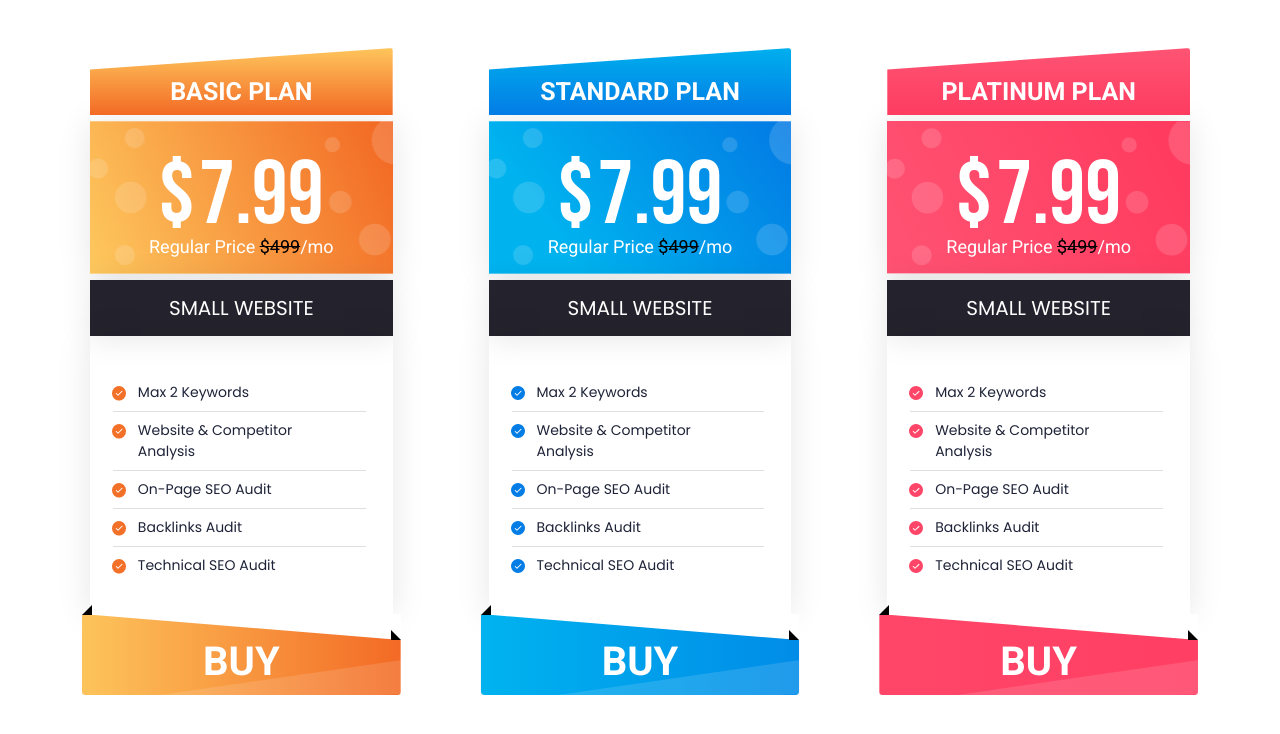
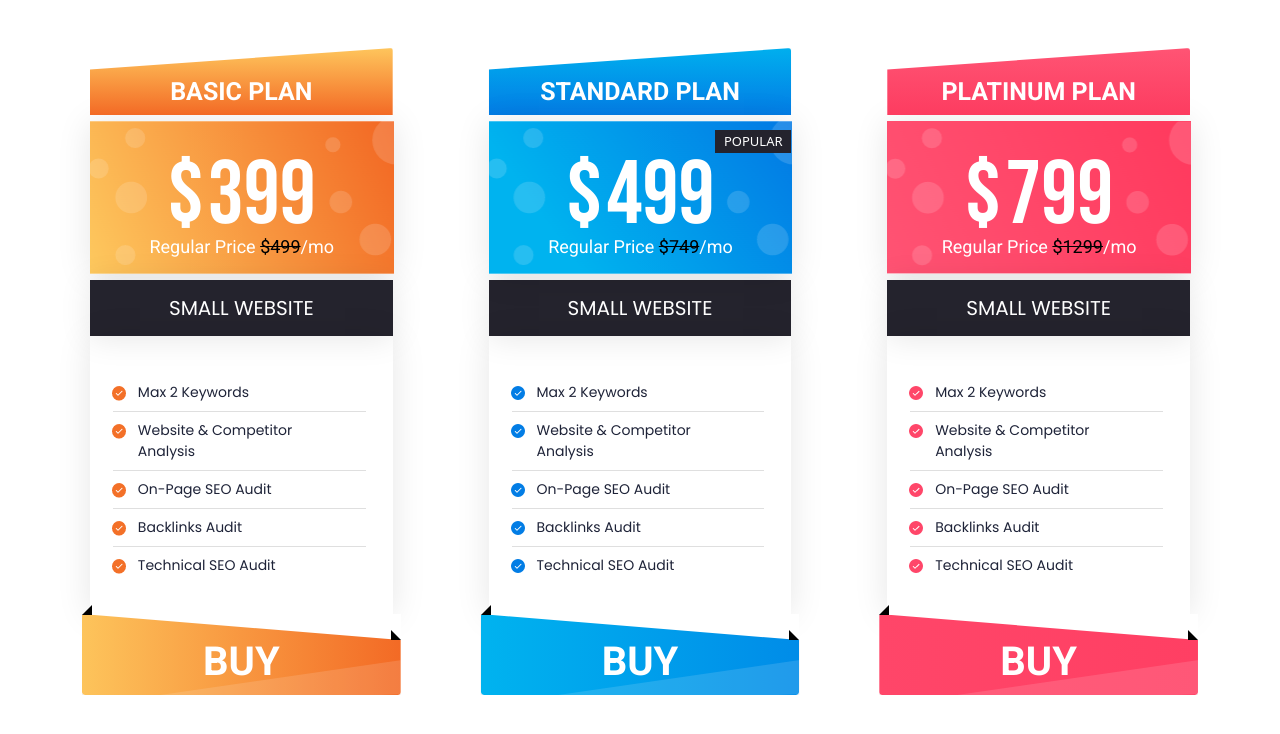
Before and after one commit to zkrana/bootstrap-responsive-pricing-table, a plain HTML site: page index.html in a window 1280 px wide. Drawn offline with nearby package versions, Linux system fonts and the light colour scheme.

Commit message:
Add popular ribbon on card

```diff
--- a/index.html
+++ b/index.html
@@ -31,7 +31,7 @@
                                 <div class="price-tag basic-price-bgcolor">
                                     <div class="price-body">
                                         <span class="symbol">$</span>
-                                        <span class="amount">7.99</span>
+                                        <span class="amount">399</span>
                                     </div>
                                     <p class="card-text"> Regular Price <span>$499</span>/mo </p>
                                 </div>
@@ -66,11 +66,12 @@
 
                                 <!-- Price -->
                                 <div class="price-tag standard-price-bgcolor">
+                                    <span class="populat-tag"> Popular </span>
                                     <div class="price-body">
                                         <span class="symbol">$</span>
-                                        <span class="amount">7.99</span>
+                                        <span class="amount">499</span>
                                     </div>
-                                    <p class="card-text"> Regular Price <span>$499</span>/mo </p>
+                                    <p class="card-text"> Regular Price <span>$749</span>/mo </p>
                                 </div>
 
                                 <!-- Package Title -->
@@ -105,9 +106,9 @@
                                 <div class="price-tag platinum-price-bgcolor">
                                     <div class="price-body">
                                         <span class="symbol">$</span>
-                                        <span class="amount">7.99</span>
+                                        <span class="amount">799</span>
                                     </div>
-                                    <p class="card-text"> Regular Price <span>$499</span>/mo </p>
+                                    <p class="card-text"> Regular Price <span>$1299</span>/mo </p>
                                 </div>
 
                                 <!-- Package Title -->
--- a/style.css
+++ b/style.css
@@ -28,6 +28,7 @@
  }
  .standard-price-bgcolor{
     background: url(assets/img/standard-tag.png);
+    position: relative;
  }
  .standard-cus-footer-bg{
     background: transparent linear-gradient(90deg, #00B3EF 0%, #008CE8 100%) 0% 0% no-repeat padding-box;
@@ -46,7 +47,21 @@
     box-shadow: 0px 3px 12px #00000033;
  }
 
-
+ .populat-tag {
+  position: absolute;
+  right: 1px;
+  width: 76px;
+  height: 23px;
+  background: #24232D;
+  color: #fff;
+  font-size: 13px;
+  line-height: 17px;
+  display: flex;
+  justify-content: center;
+  align-items: center;
+  text-transform: uppercase;
+  top: 8.5px;
+}
 
 
 .price-custom-header {
@@ -74,7 +89,7 @@
     justify-content: center;
     align-self: center;
     text-align: center;
-    width: 100%;
+    width: 100.3%;
     margin-top: 6px;
     background-size: cover;
     background-repeat: no-repeat;
```
